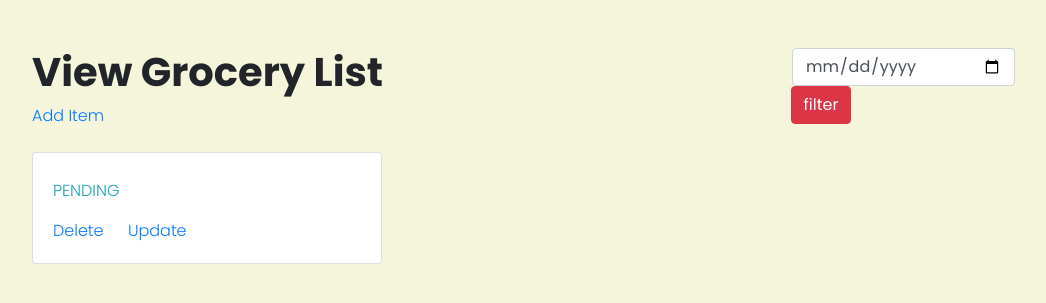
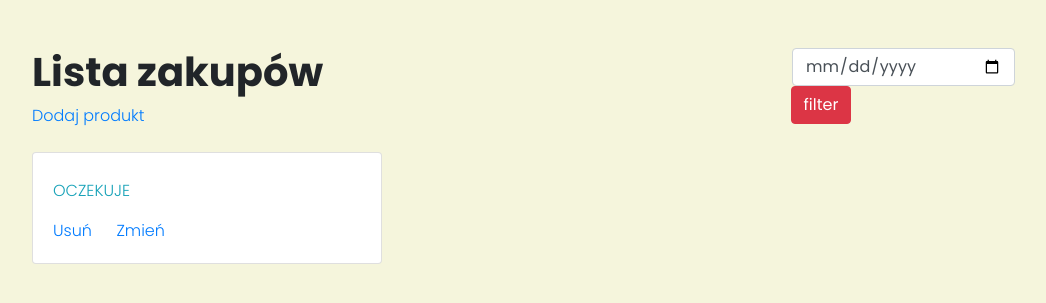
Before and after one commit to alternator0/Strona-, a PHP site: page / in a window 1280 px wide. Shown: the top 303 px of the page, without its empty margins (53-1099 px from the left). Run offline with PHP 8.4, Linux system fonts and the light colour scheme; tables that the repository leaves empty or names only in its code hold one stand-in row (values such as "Sample post"); data that the repository does not hold is empty.

Commit message:
tlumaczenie

```diff
--- a/index.php
+++ b/index.php
@@ -18,7 +18,7 @@
     <meta http-equiv="Content-Type"
         content="text/html; charset=UTF-8">
 
-    <title>View List</title>
+    <title>Lista Zakupów</title>
 
     <link rel="stylesheet" href=
 "https://maxcdn.bootstrapcdn.com/bootstrap/4.4.1/css/bootstrap.min.css">
@@ -33,14 +33,14 @@
         <!-- top -->
         <div class="row">
             <div class="col-lg-8">
-                <h1>View Grocery List</h1>
-                <a href="add.php">Add Item</a>
+                <h1>Lista zakupów</h1>
+                <a href="add.php">Dodaj produkt</a>
             </div>
             <div class="col-lg-4">
                 <div class="row">
                     <div class="col-lg-8">
 
-                        <!-- Date Filtering-->
+                        <!-- Filtrowanie -->
                         <form method="post" action="">
                             <input type="date"
                                 class="form-control"
@@ -58,7 +58,7 @@
             </div>
         </div>
 
-        <!-- Grocery Cards -->
+        <!-- Karty Produktów -->
         <div class="row mt-4">
             <?php
                 while ($qq=mysqli_fetch_array($query))
@@ -78,26 +78,26 @@
                         <?php
                         if($qq['Item_status'] == 0) {
                         ?>
-                        <p class="text-info">PENDING</p>
+                        <p class="text-info">OCZEKUJE</p>
 
                         <?php
                         } else if($qq['Item_status'] == 1) {
                         ?>
-                        <p class="text-success">BOUGHT</p>
+                        <p class="text-success">KUPIONE</p>
 
                         <?php } else { ?>
-                        <p class="text-danger">NOT AVAILABLE</p>
+                        <p class="text-danger">NIEDOSTĘPNE</p>
 
                         <?php } ?>
                         <a href=
                         "delete.php?id=<?php echo $qq['Id']; ?>"
                             class="card-link">
-                            Delete
+                            Usuń
                         </a>
                         <a href=
                         "update.php?id=<?php echo $qq['Id']; ?>"
                             class="card-link">
-                            Update
+                            Zmień
                         </a>
                     </div>
                 </div><br>
```
Also changed, not shown: add.php (+9 -18 lines), update.php (+6 -6 lines).
